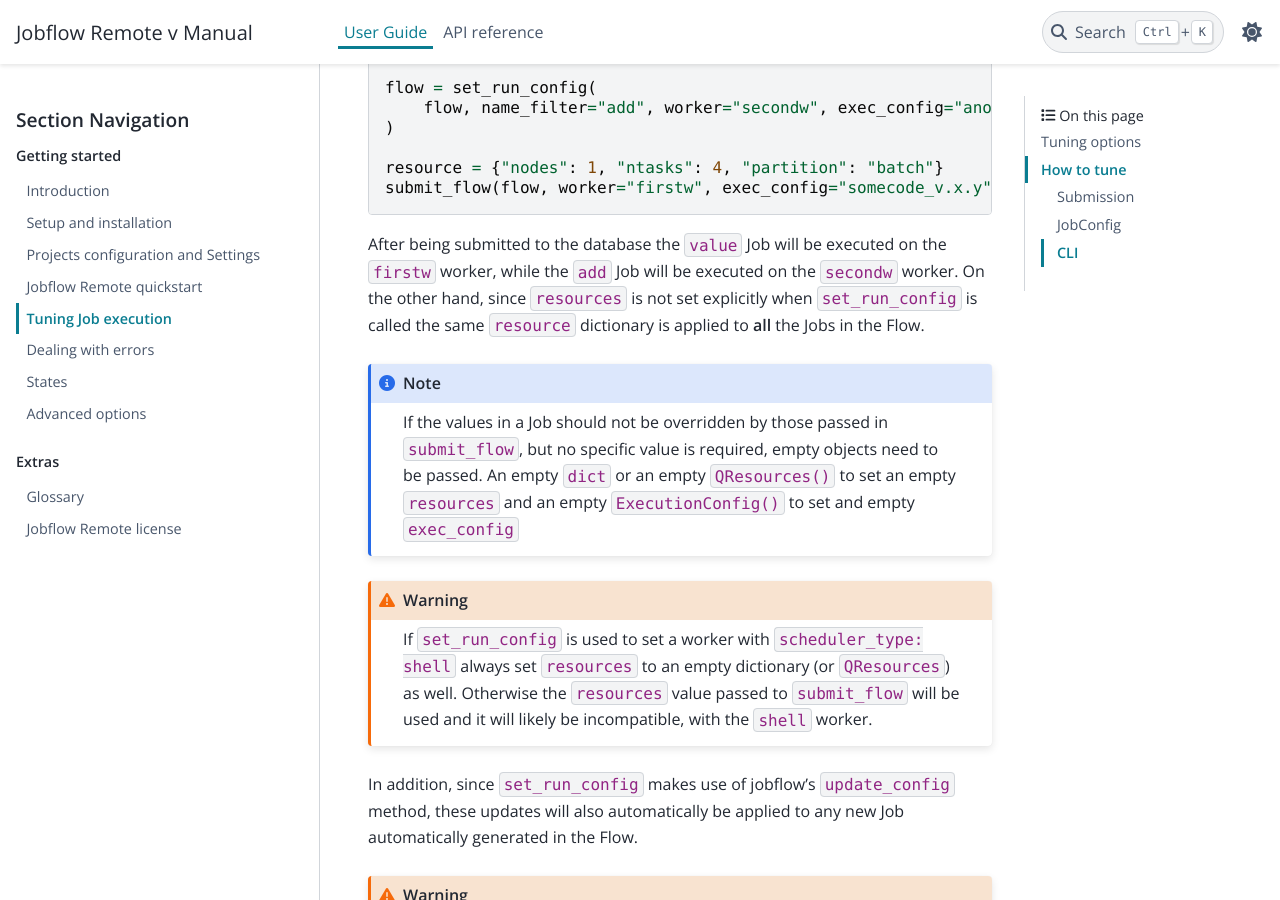
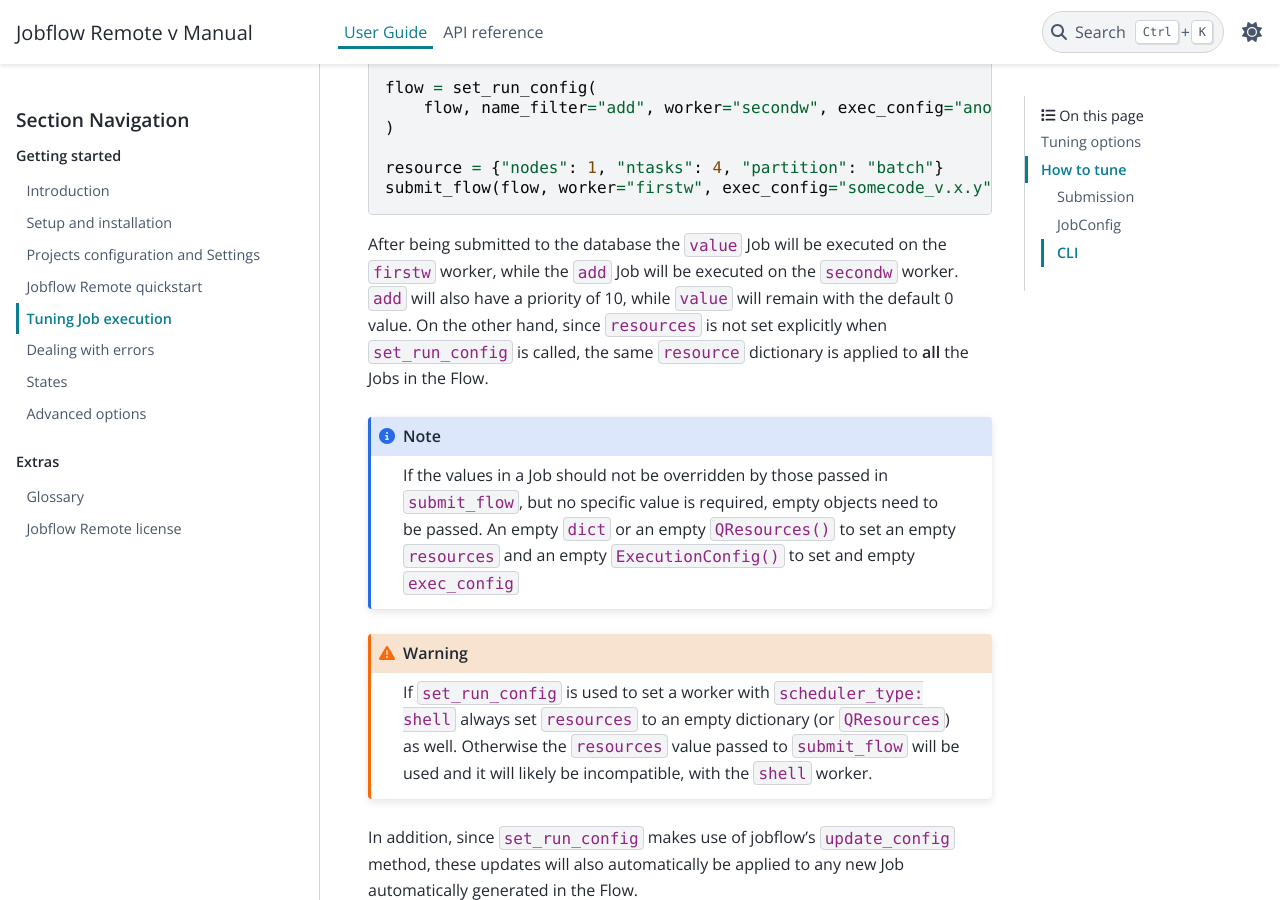
Before and after one commit to Matgenix/jobflow-remote, a Sphinx documentation site: the page built from doc/source/user/tuning.rst, in a window 1280 px wide and 900 px high, scrolled down 2830 px. Built offline with Sphinx 7.4.7 and the PyData theme 0.15.4, drawn with Linux system fonts in a browser that asks for light colours; pages that are not in the unit, such as notebooks, are missing from menus; the version number could not be read and is left out.

Commit message:
update docs

```diff
--- a/doc/source/user/tuning.rst
+++ b/doc/source/user/tuning.rst
@@ -120,7 +120,7 @@
     flow = Flow([job1, job2])
 
     flow = set_run_config(
-        flow, name_filter="add", worker="secondw", exec_config="anotherconfig"
+        flow, name_filter="add", worker="secondw", exec_config="anotherconfig", priority=10
     )
 
     resource = {"nodes": 1, "ntasks": 4, "partition": "batch"}
@@ -128,8 +128,9 @@
 
 After being submitted to the database the ``value`` Job will be executed
 on the ``firstw`` worker, while the ``add`` Job will be executed on the
-``secondw`` worker. On the other hand, since ``resources`` is not set
-explicitly when ``set_run_config`` is called the same ``resource`` dictionary
+``secondw`` worker. ``add`` will also have a priority of 10, while ``value`` will
+remain with the default 0 value. On the other hand, since ``resources`` is not set
+explicitly when ``set_run_config`` is called, the same ``resource`` dictionary
 is applied to **all** the Jobs in the Flow.
 
 .. note::
```
